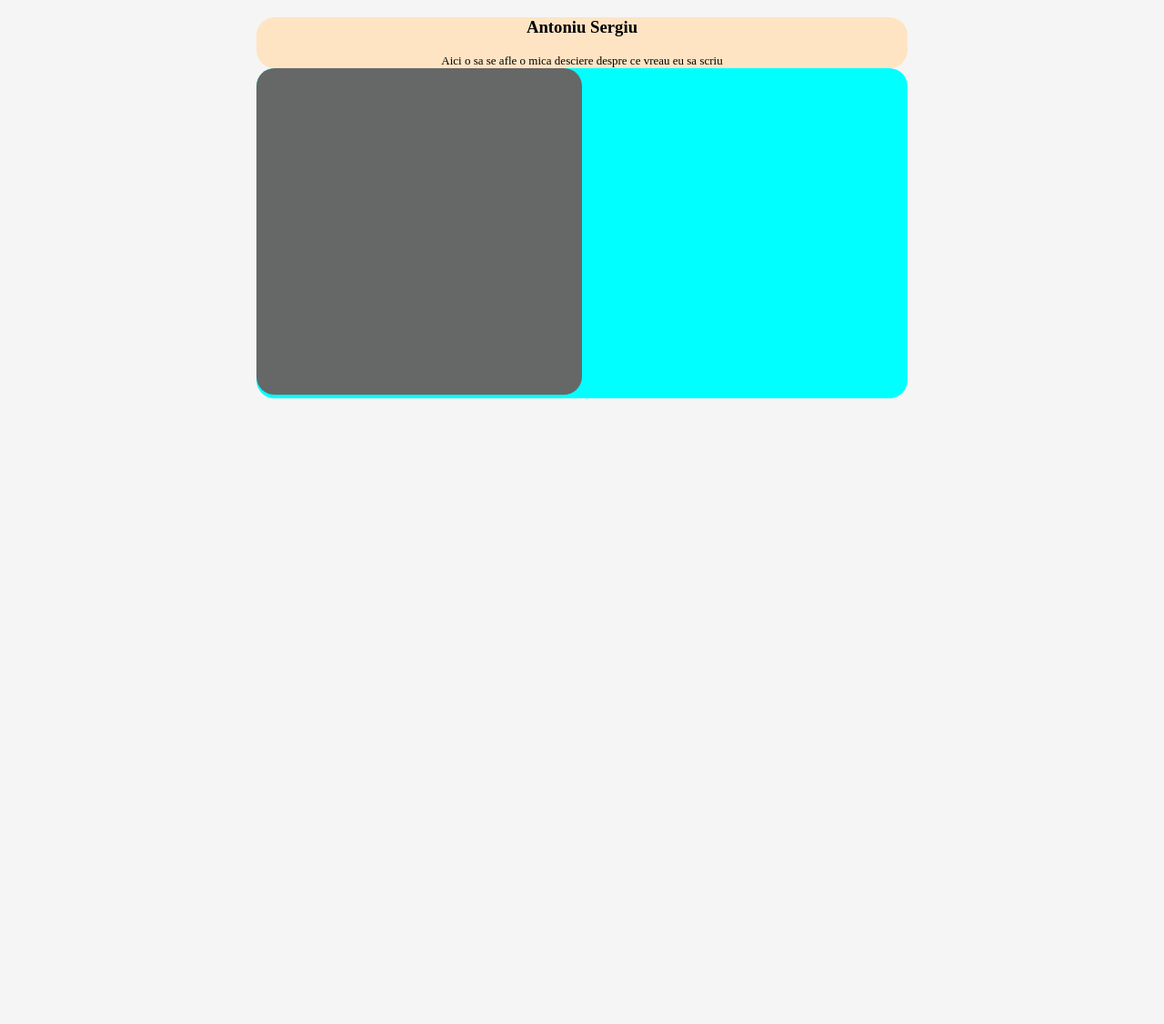
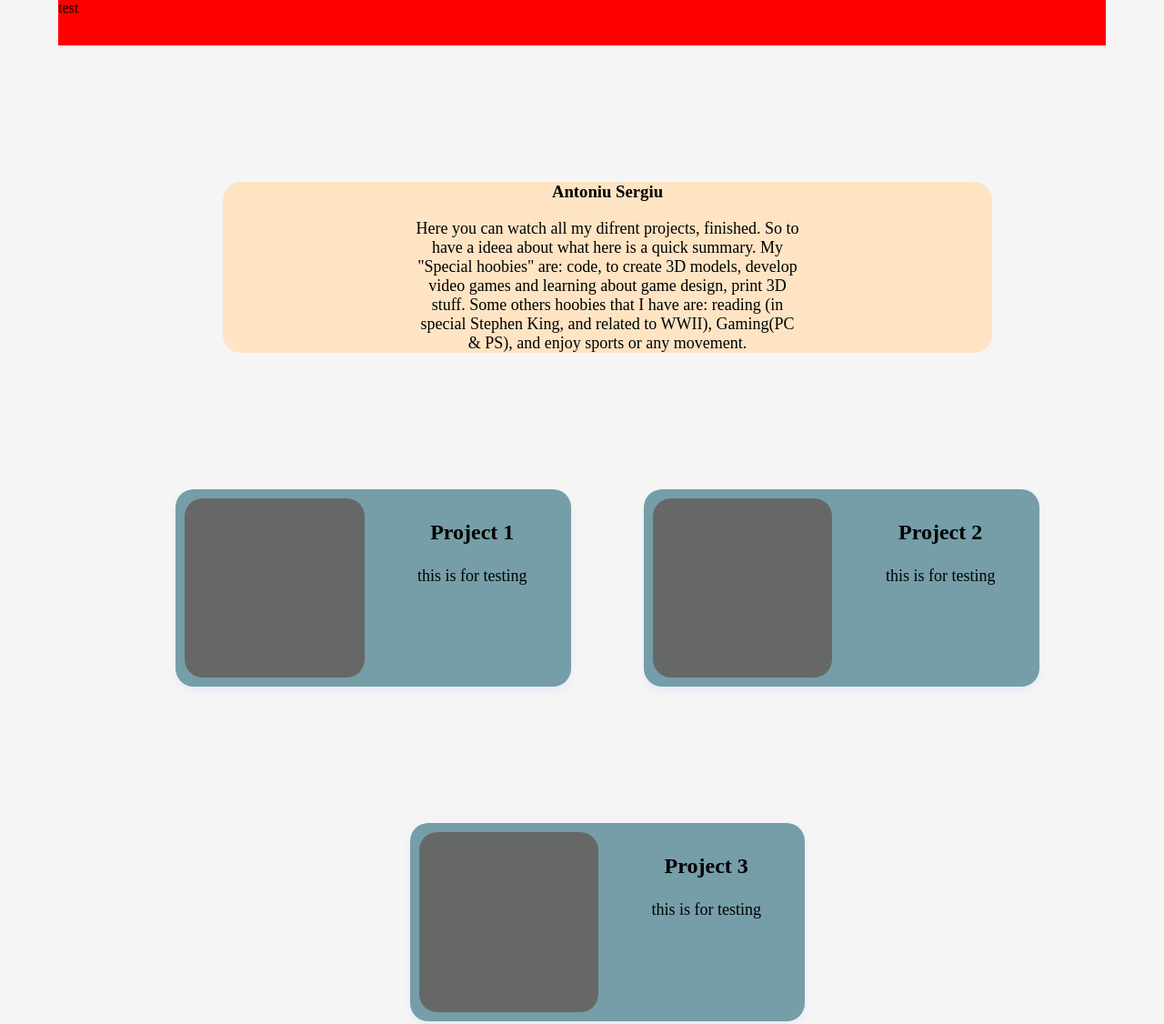
Before and after one commit to SergiuA-hub/portofolio, a plain HTML site: page index.html in a window 1280 px wide. Shown: the whole page at 91% size. Before the commit the page ends 800 px from the top, so only its background shows below. Drawn offline with Linux system fonts and the light colour scheme.

Commit message:
Card design

```diff
--- a/index.html
+++ b/index.html
@@ -10,20 +10,66 @@
 </head>
 <body>
     <!--Navbar-->
-
+    <header class="nav">
+        test
+    </header>
     <!--Short descripsion-->
     <div class="short-descripsion">
         <h3>Antoniu Sergiu </h3>
-        <div class="short-txt">
-            Aici o sa se afle o mica desciere despre
-            ce vreau eu sa scriu
-        </div>
+        <p class="short-txt">
+            Here you can watch all my difrent projects, finished. So to have a ideea about what
+            here is a quick summary.
+            My "Special hoobies" are: code, to create 3D models, develop video games and
+            learning about game design, print 3D stuff. Some others hoobies that
+            I have are: reading (in special Stephen King, and related to WWII),
+            Gaming(PC & PS), and enjoy sports or any movement.
+        </p >
     </div>
 
-    <!--Coding -->
 
-    <div class="card-code">
-        <img src="Image for test.jpg">
+
+    <div class="main-container">
+
+        <!--Coding -->
+
+        <div class="code-container">
+
+            <article class="code-card">
+                <img src="Image for test.jpg" alt="">
+
+                <article class="code-content">
+                    <h3>Project 1</h3>
+                    <p>this is for testing</p>
+                </article>
+            </article>
+
+            <!--Divider-->
+
+            <article class="code-card">
+                <img src="Image for test.jpg" alt="">
+
+                <article class="code-content">
+                    <h3>Project 2</h3>
+                    <p>this is for testing</p>
+            </article>
+
+            </article>
+
+            <!--Divider-->
+
+            <article class="code-card">
+                <img src="Image for test.jpg" alt="">
+
+                <article class="code-content">
+                    <h3>Project 3</h3>
+                    <p>this is for testing</p>
+            </article>
+
+            </article>
+
+        </div>
+
+
     </div>
 
     <!--3D-->
--- a/style.css
+++ b/style.css
@@ -1,18 +1,27 @@
 body{
-    background-color: whitesmoke;
-    width: 80%;
-    margin-left: 10%;
-    align-items: center;
+    background-color:whitesmoke;
+
+    justify-content: center;
+    margin-left: 5%;
 
 }
 
-
+/*Navbar*/
+.nav{
+    height: 50px;
+    background-color: red;
+    position: fixed;
+    top: 0;
+    width: 90%;
+}
 /* Shot descripsion*/
 .short-descripsion{
     height: auto;
     width: 70%;
     background-color: bisque;
-    margin:auto;
+    margin-top: 200px;
+    margin-bottom: 150px;
+    margin-left: 15%;
     padding: auto;
     text-align: center;
     border-radius: 20px;
@@ -20,27 +29,73 @@ body{
 }
 
 .short-txt{
-    padding: 0%;
-    font-size: small;
+    padding: auto;
+    margin: auto;
+
+    width: 50%;
+    height: auto;
+
+    font-size:large;
 }
 
-/*Coding area */
-.card-code{
-   width: 70%;
-   height: auto;
+.main-container{
 
-   margin: auto;
-   padding: auto;
+    width: 90%;
+    margin-left: 5%;
+    height: auto;
 
-   background-color: aqua;
+
+}
+    /*Code Area*/
+.code-container{
+
+
+    margin-top: 80px;
+    display: flex;
+    gap: 80px;
+    row-gap: 150px;
+    flex-wrap:wrap;
+    justify-content: center;
+
+}
+
+
+    /*Code Prefab */
+.code-card{
+    background-color:  rgb(117, 158, 168);
+    display: flex;
+    width: 40%;
+    height: auto;
+
+    overflow: hidden;
+
+    box-shadow: 0 4px 10px rgba(4, 129, 225, 0.08);
    border-radius: 20px;
 }
 
-.card-code img {
+.code-card img {
+    height: auto;
     width: 50%;
-    height: auto;
-    object-fit:cover;
+    overflow: hidden;
+    margin: 10px;
+    border-radius: 20px;
+}
 
-    border-radius: 20px;
+.code-content{
+   width: 50%;
 
+   text-align: center;
+   overflow:hidden;
+
+   margin: 10px;
+   padding: 0px;
 }
+
+.code-content h3{
+    font-size:24px;
+}
+
+
+.code-content p {
+    font-size:18px;
+}
```
